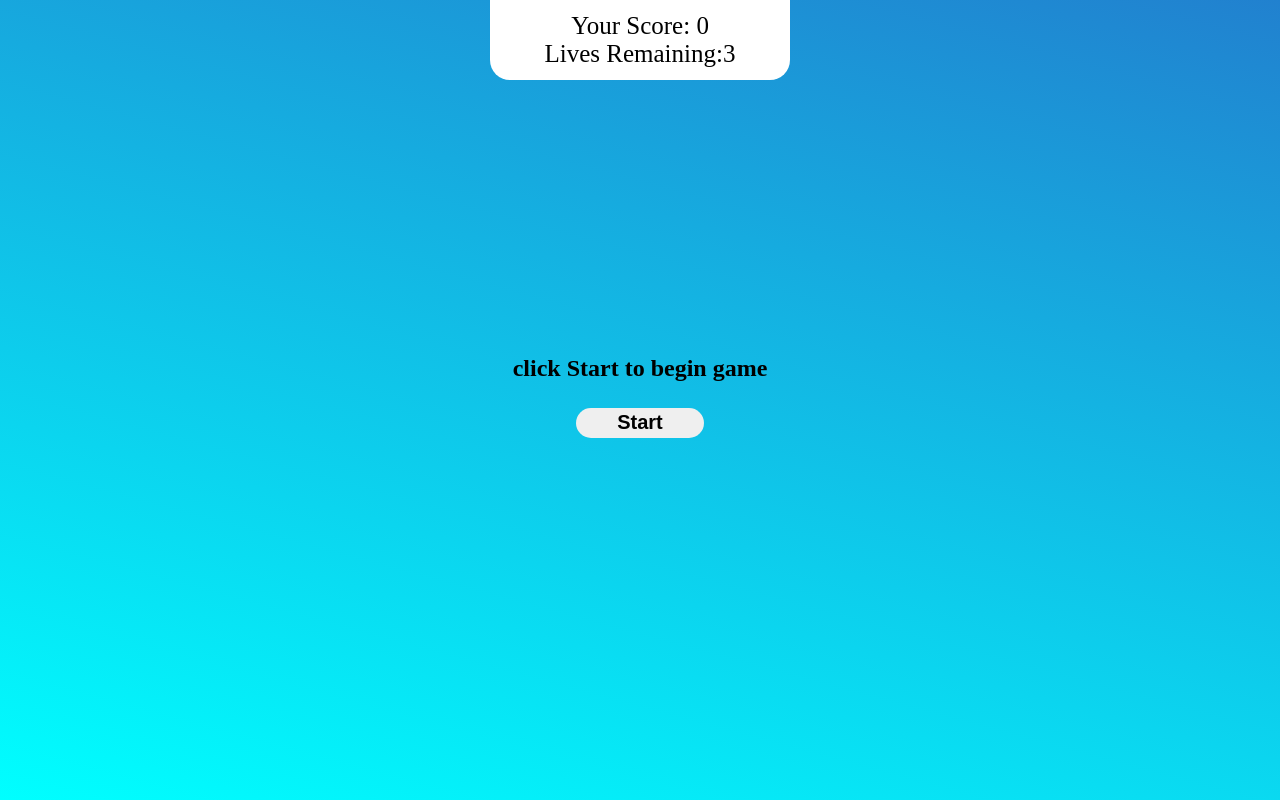
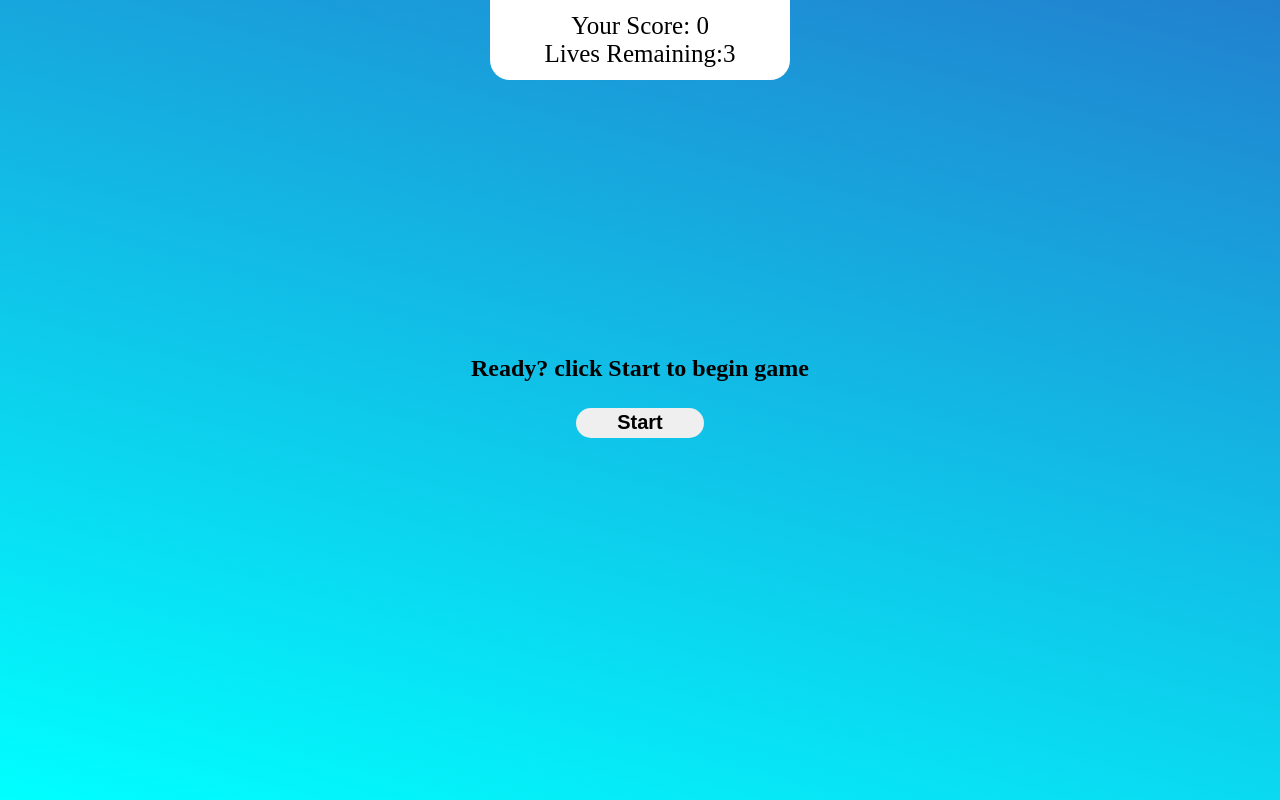
Before and after one commit to kp19657/Egg, a plain HTML site: page index.html in a window 1280 px wide. Drawn offline with Linux system fonts and the light colour scheme.

Commit message:
mvp complete

```diff
--- a/index.html
+++ b/index.html
@@ -17,7 +17,7 @@
       <button class="restart-btn">Restart</button>
     </div>
     <div class="game-menu">
-      <h2>click Start to begin game</h2></br>
+      <h2>Ready? click Start to begin game</h2></br>
       <button class="start-btn">Start</button>
     </div>
 
--- a/script.js
+++ b/script.js
@@ -98,7 +98,6 @@ function startGame() {
     if (gameOver === false) {
       createEgg();
     } else {
-      // pauseEggs();
       clearInterval(loop);
       endGame.style.display = "flex";
       document.querySelector(".end-score").innerText = score;
```
